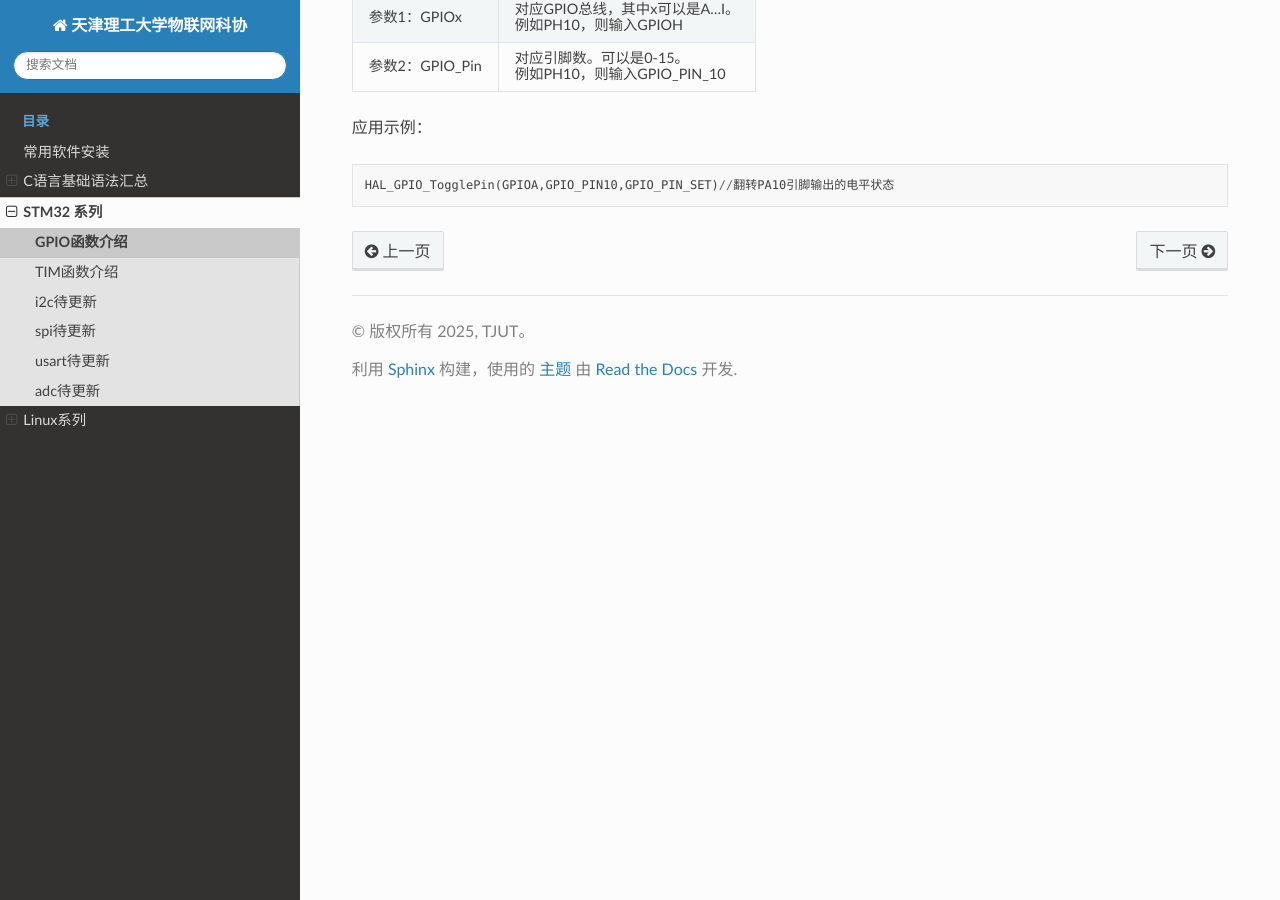
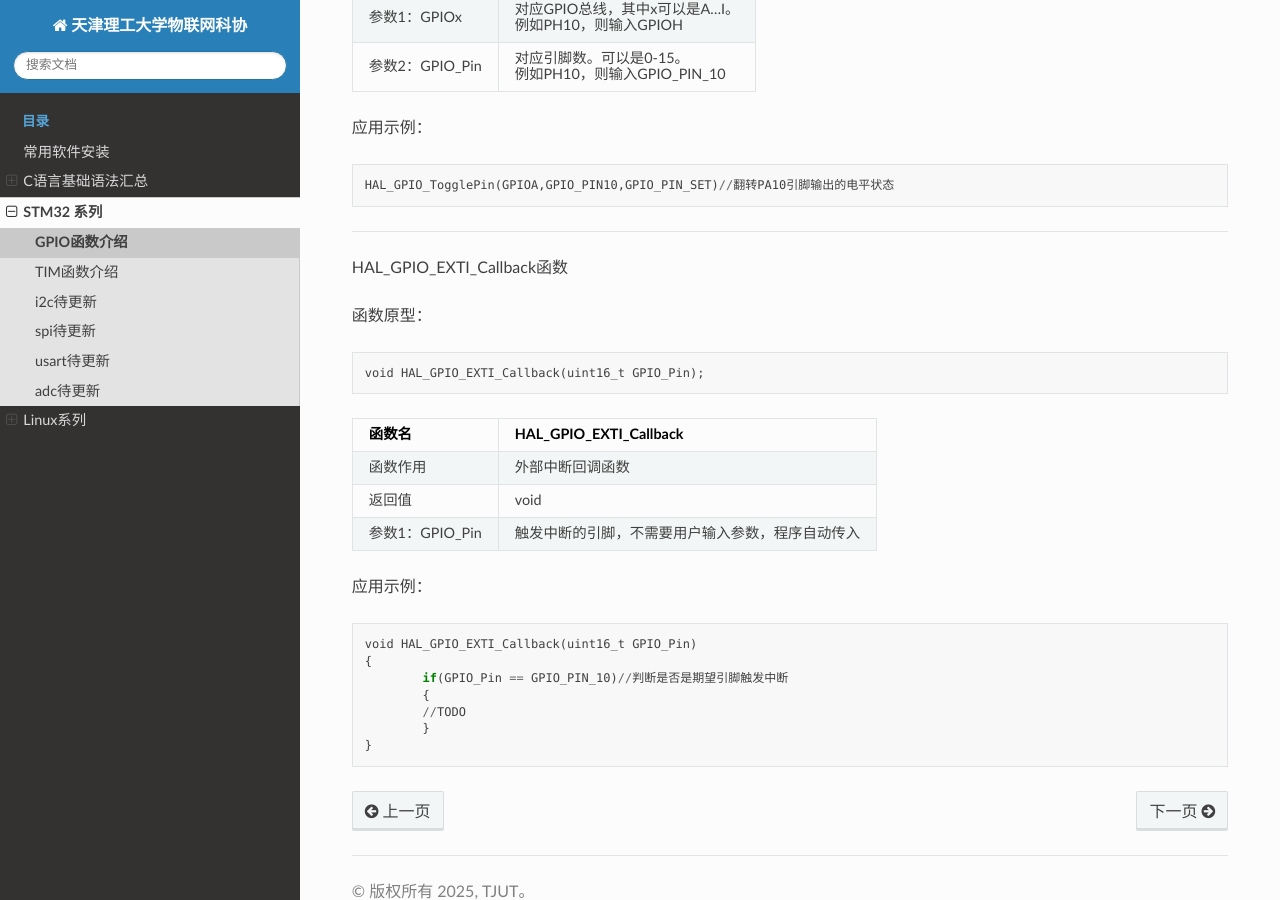
Before and after one commit to tjutiotclub/web-docs, a Sphinx documentation site: the page built from source/stm32/gpio.md, in a window 1280 px wide and 900 px high, scrolled down 1535 px. Built offline with Sphinx 7.4.7 and the Read the Docs theme 3.1.0, drawn with Linux system fonts in a browser that asks for light colours.

Commit message:
stm32-gpio done

````diff
--- a/source/stm32/gpio.md
+++ b/source/stm32/gpio.md
@@ -67,3 +67,31 @@ void HAL_GPIO_TogglePin(GPIO_TypeDef *GPIOx, uint16_t GPIO_Pin);
 ```
 HAL_GPIO_TogglePin(GPIOA,GPIO_PIN10,GPIO_PIN_SET)//翻转PA10引脚输出的电平状态
 ```
+
+***
+
+HAL_GPIO_EXTI_Callback函数
+
+函数原型：
+
+```
+void HAL_GPIO_EXTI_Callback(uint16_t GPIO_Pin);
+```
+
+| 函数名          | HAL_GPIO_EXTI_Callback                           |
+| --------------- | ------------------------------------------------ |
+| 函数作用        | 外部中断回调函数                                 |
+| 返回值          | void                                             |
+| 参数1：GPIO_Pin | 触发中断的引脚，不需要用户输入参数，程序自动传入 |
+
+应用示例：
+
+```
+void HAL_GPIO_EXTI_Callback(uint16_t GPIO_Pin)
+{
+	if(GPIO_Pin == GPIO_PIN_10)//判断是否是期望引脚触发中断
+	{
+	//TODO
+	}
+}
+```
````
